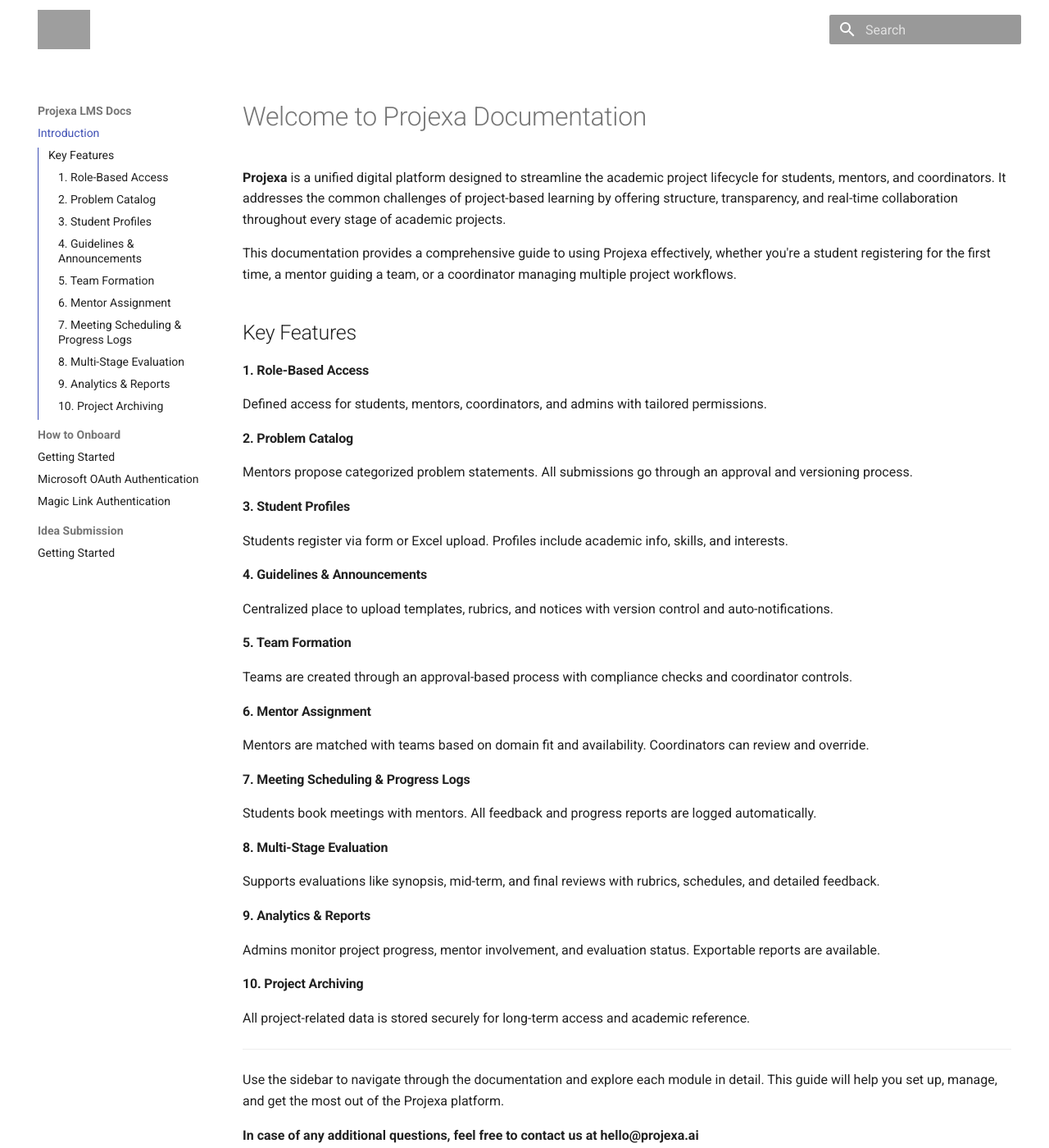
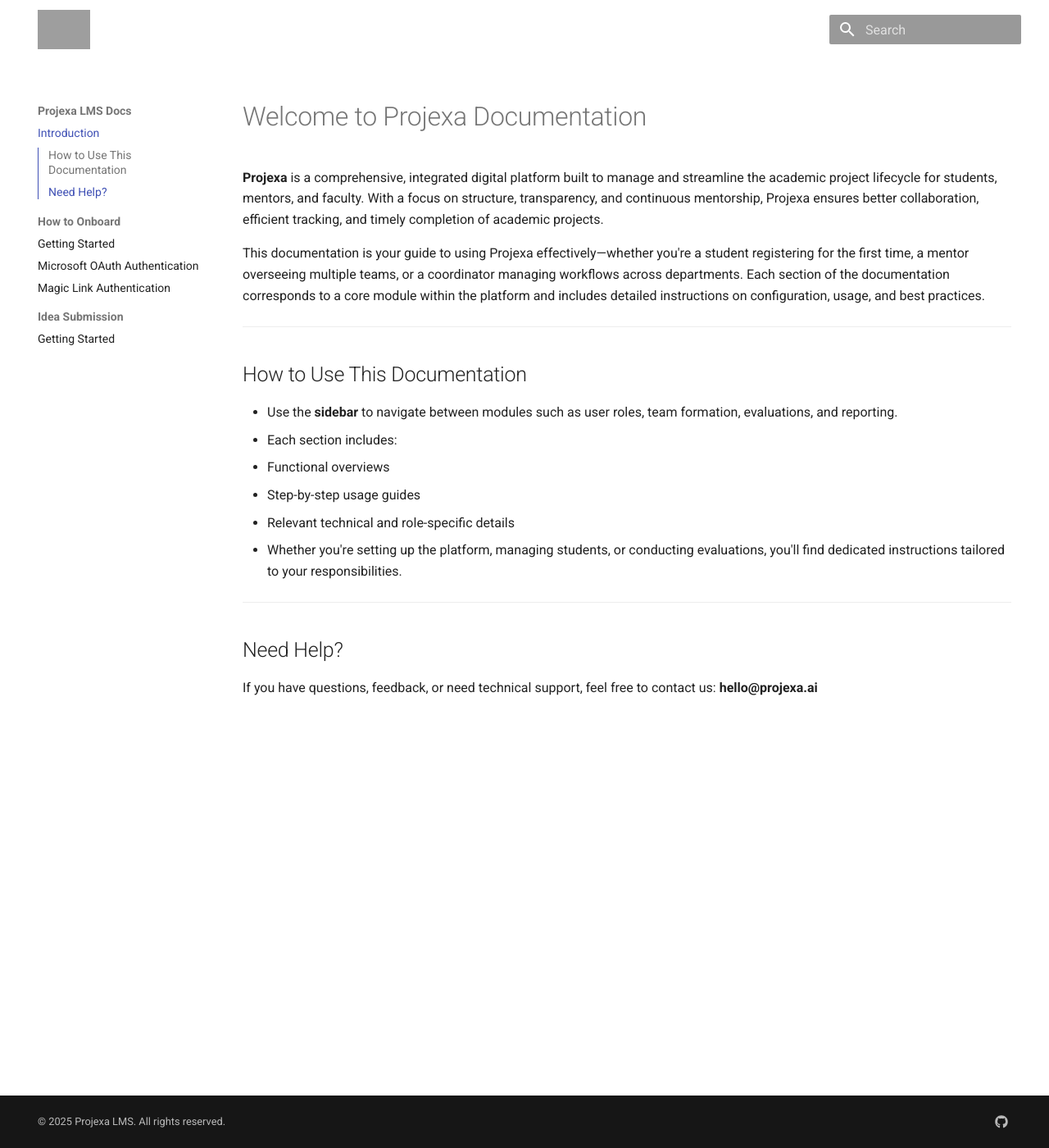
Before and after one commit to ProjexaLMS/ProjexaDocs, an MkDocs documentation site: the page built from docs/index.md, in a window 1280 px wide and 1400 px high. Shown: the whole window at 82% size. Built offline with MkDocs 1.6.1 and Material for MkDocs 9.7.7, drawn with Linux system fonts in a browser that asks for light colours; grey boxes are pictures that could not be loaded.

Commit message:
Revise index.md to enhance clarity and detail in Projexa documentation

```diff
--- a/docs/index.md
+++ b/docs/index.md
@@ -1,43 +1,22 @@
 # Welcome to Projexa Documentation
 
-**Projexa** is a unified digital platform designed to streamline the academic project lifecycle for students, mentors, and coordinators. It addresses the common challenges of project-based learning by offering structure, transparency, and real-time collaboration throughout every stage of academic projects.
+**Projexa** is a comprehensive, integrated digital platform built to manage and streamline the academic project lifecycle for students, mentors, and faculty. With a focus on structure, transparency, and continuous mentorship, Projexa ensures better collaboration, efficient tracking, and timely completion of academic projects.
 
-This documentation provides a comprehensive guide to using Projexa effectively, whether you're a student registering for the first time, a mentor guiding a team, or a coordinator managing multiple project workflows.
-
-## Key Features
-
-#### 1. Role-Based Access
-Defined access for students, mentors, coordinators, and admins with tailored permissions.
-
-#### 2. Problem Catalog
-Mentors propose categorized problem statements. All submissions go through an approval and versioning process.
-
-#### 3. Student Profiles
-Students register via form or Excel upload. Profiles include academic info, skills, and interests.
-
-#### 4. Guidelines & Announcements
-Centralized place to upload templates, rubrics, and notices with version control and auto-notifications.
-
-#### 5. Team Formation
-Teams are created through an approval-based process with compliance checks and coordinator controls.
-
-#### 6. Mentor Assignment
-Mentors are matched with teams based on domain fit and availability. Coordinators can review and override.
-
-#### 7. Meeting Scheduling & Progress Logs
-Students book meetings with mentors. All feedback and progress reports are logged automatically.
-
-#### 8. Multi-Stage Evaluation
-Supports evaluations like synopsis, mid-term, and final reviews with rubrics, schedules, and detailed feedback.
-
-#### 9. Analytics & Reports
-Admins monitor project progress, mentor involvement, and evaluation status. Exportable reports are available.
-
-#### 10. Project Archiving
-All project-related data is stored securely for long-term access and academic reference.
+This documentation is your guide to using Projexa effectively—whether you're a student registering for the first time, a mentor overseeing multiple teams, or a coordinator managing workflows across departments. Each section of the documentation corresponds to a core module within the platform and includes detailed instructions on configuration, usage, and best practices.
 
 ---
 
-Use the sidebar to navigate through the documentation and explore each module in detail. This guide will help you set up, manage, and get the most out of the Projexa platform.
+## How to Use This Documentation
 
-**In case of any additional questions, feel free to contact us at** **hello@projexa.ai**
+- Use the **sidebar** to navigate between modules such as user roles, team formation, evaluations, and reporting.
+- Each section includes:
+  - Functional overviews
+  - Step-by-step usage guides
+  - Relevant technical and role-specific details
+- Whether you're setting up the platform, managing students, or conducting evaluations, you'll find dedicated instructions tailored to your responsibilities.
+
+---
+
+## Need Help?
+
+If you have questions, feedback, or need technical support, feel free to contact us: **hello@projexa.ai**
```
